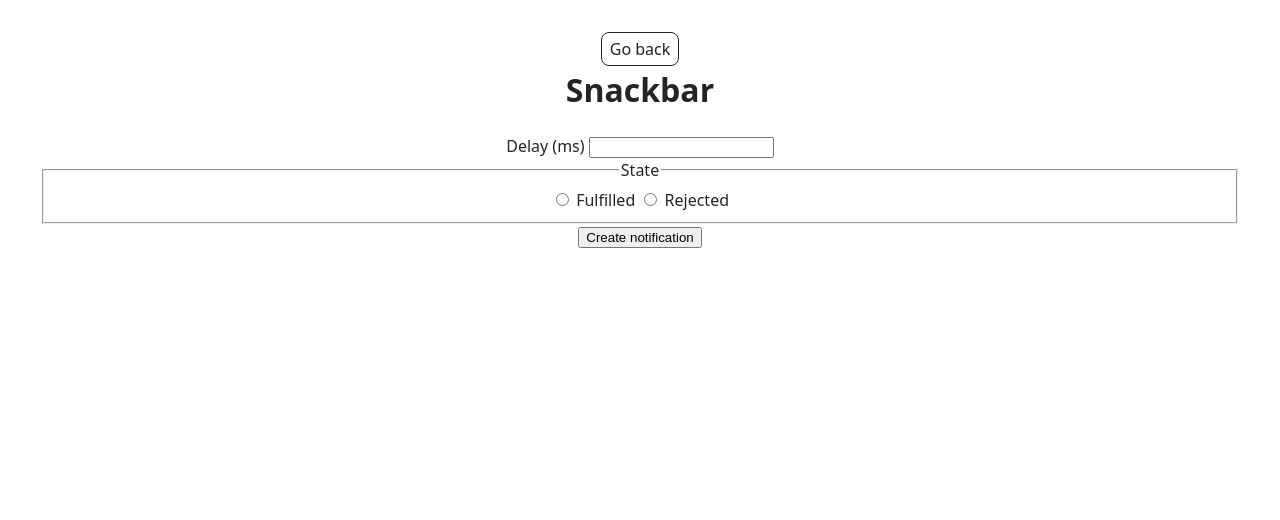
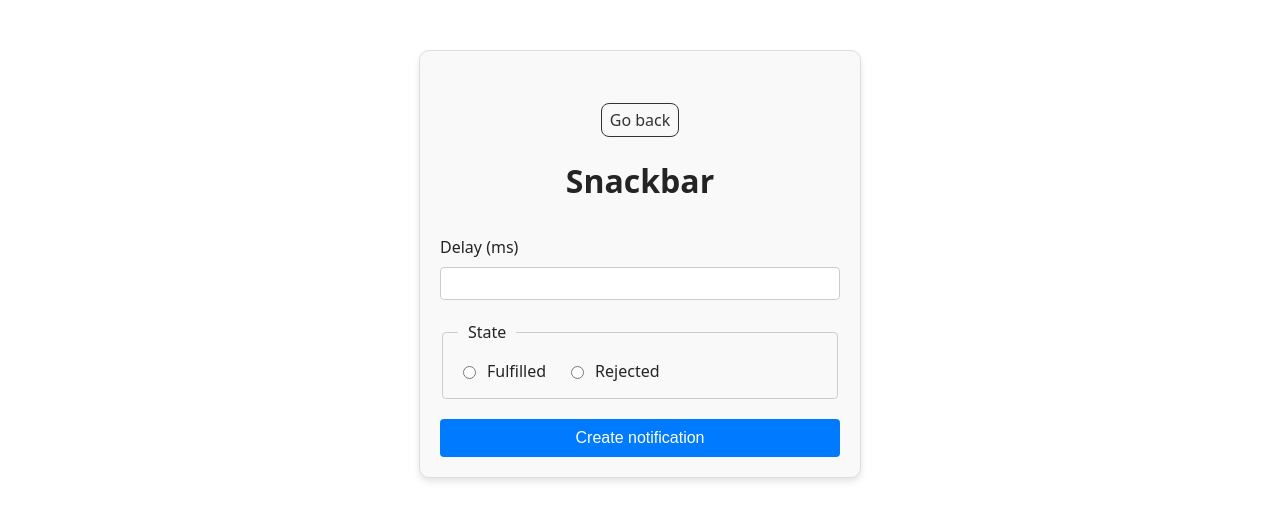
Before and after one commit to EugeneLevkovych/goit-js-hw-10, a website built with Vite: page src/2-snackbar.html in a window 1280 px wide. Built offline with nearby package versions, Linux system fonts and the light colour scheme.

Commit message:
add final css

```diff
--- a/src/2-snackbar.html
+++ b/src/2-snackbar.html
@@ -9,7 +9,7 @@
   </head>
   <body>
     <main>
-      <div class="container">
+      <div class="container snackbar-container">
         <a class="back-link" href="./index.html">Go back</a>
         <h1 class="main-title">Snackbar</h1>
         <form class="form">
--- a/src/css/base.css
+++ b/src/css/base.css
@@ -30,3 +30,6 @@ main {
 main:has(.back-link) {
   text-align: center;
 }
+.main-title {
+  margin-bottom: 30px;
+}
--- /dev/null
+++ b/src/css/snackbar.css
@@ -0,0 +1,91 @@
+.snackbar-container {
+  max-width: 400px;
+  margin: 50px auto;
+  padding: 20px;
+  background-color: #f9f9f9;
+  border: 1px solid #ddd;
+  border-radius: 10px;
+  box-shadow: 0 4px 6px rgba(0, 0, 0, 0.1);
+}
+
+.back-link {
+  display: inline-block;
+  margin-bottom: 20px;
+  color: #333;
+  text-decoration: none;
+}
+
+.back-link:hover {
+  text-decoration: underline;
+}
+
+.form {
+  display: flex;
+  flex-direction: column;
+  gap: 20px;
+  max-width: 400px;
+}
+
+.form label {
+  display: flex;
+  flex-direction: column;
+  gap: 8px;
+  text-align: start;
+}
+
+.form input[type='number'] {
+  padding: 8px;
+  border: 1px solid #ccc;
+  border-radius: 4px;
+}
+.form input[type='number']:hover {
+  border-color: #333;
+}
+
+.form input[type='number']:active {
+  border-color: #007bff;
+  outline: none;
+}
+
+.form fieldset {
+  display: flex;
+  flex-direction: row;
+  gap: 20px;
+  border: 1px solid #ccc;
+  border-radius: 4px;
+  padding: 15px;
+}
+
+.form fieldset label {
+  flex-direction: row;
+  align-items: center;
+  gap: 8px;
+}
+
+.form legend {
+  padding: 0 10px;
+  text-align: start;
+}
+.form fieldset:hover,
+.form fieldset:active {
+  border-color: #333;
+}
+
+.form button {
+  padding: 10px 20px;
+  color: #fff;
+  background-color: #007bff;
+  border: none;
+  border-radius: 4px;
+  cursor: pointer;
+  font-size: 16px;
+  transition: background-color 0.3s;
+}
+
+.form button:hover {
+  background-color: #6c8cff;
+}
+
+.form button:active {
+  background-color: #8b3d72;
+}
--- a/src/css/styles.css
+++ b/src/css/styles.css
@@ -15,3 +15,4 @@
 @import url('./badges.css');
 @import url('./back-link.css');
 @import url('./timer.css');
+@import url('./snackbar.css');
--- a/src/css/timer.css
+++ b/src/css/timer.css
@@ -1,21 +1,16 @@
-/* Загальний стиль для контейнера */
 .timer-container {
   display: flex;
   flex-direction: column;
   align-items: center;
   justify-content: center;
-  margin: 0 auto;
+  margin: 50px auto;
   padding: 20px;
   max-width: 600px;
   background-color: #f9f9f9;
   border-radius: 10px;
   box-shadow: 0 4px 6px rgba(0, 0, 0, 0.1);
-  font-family: 'Arial', sans-serif;
 }
 
-.main-title {
-  margin-bottom: 20px;
-}
 .datetime-picker-container {
   display: flex;
   align-items: flex-start;
--- a/src/js/2-snackbar.js
+++ b/src/js/2-snackbar.js
@@ -6,10 +6,10 @@ const form = document.querySelector('.form');
 form.addEventListener('submit', event => {
   event.preventDefault();
 
-  const formData = new FormData(form);
-  const delay = Number(formData.get('delay'));
-  const state = formData.get('state');
+  const delay = parseInt(form.elements.delay.value);
+  const state = form.elements.state.value;
 
+  console.dir(form);
   const promise = new Promise((resolve, reject) => {
     setTimeout(() => {
       if (state === 'fulfilled') {
```
